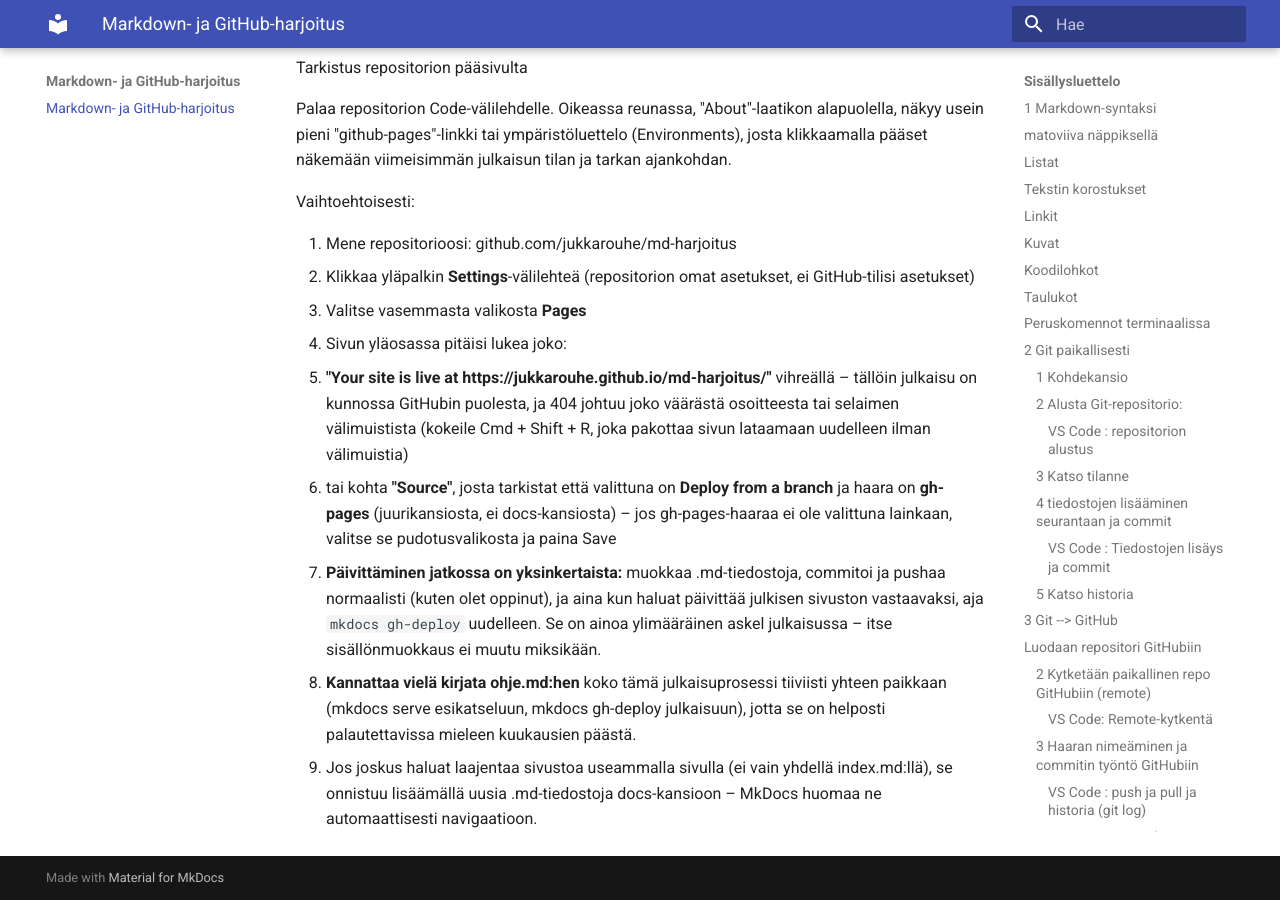
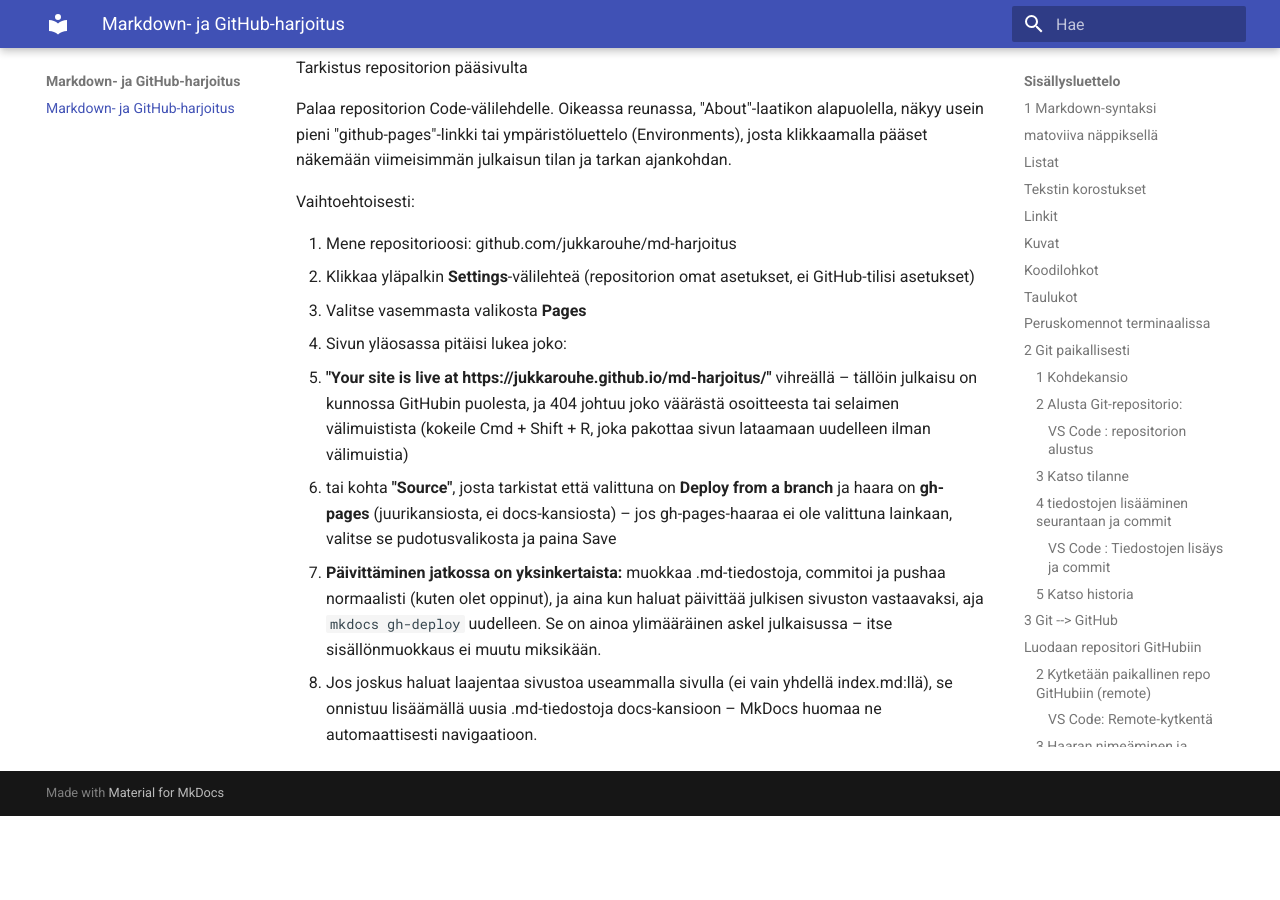
Before and after one commit to jukkarouhe/md-harjoitus, an MkDocs documentation site: the page built from docs/index.md, in a window 1280 px wide and 900 px high, scrolled down 18908 px. Built offline with MkDocs 1.6.1 and Material for MkDocs 9.7.7, drawn with Linux system fonts in a browser that asks for light colours; after the commit the page ends 19724 px from its top, so only the background shows below that.

Commit message:
stilisointi

```diff
--- a/docs/index.md
+++ b/docs/index.md
@@ -613,5 +613,4 @@
 
 
 - **Päivittäminen jatkossa on yksinkertaista:** muokkaa .md-tiedostoja, commitoi ja pushaa normaalisti (kuten olet oppinut), ja aina kun haluat päivittää julkisen sivuston vastaavaksi, aja `mkdocs gh-deploy` uudelleen. Se on ainoa ylimääräinen askel julkaisussa – itse sisällönmuokkaus ei muutu miksikään.
-- **Kannattaa vielä kirjata ohje.md:hen** koko tämä julkaisuprosessi tiiviisti yhteen paikkaan (mkdocs serve esikatseluun, mkdocs gh-deploy julkaisuun), jotta se on helposti palautettavissa mieleen kuukausien päästä.
 - Jos joskus haluat laajentaa sivustoa useammalla sivulla (ei vain yhdellä index.md:llä), se onnistuu lisäämällä uusia .md-tiedostoja docs-kansioon – MkDocs huomaa ne automaattisesti navigaatioon.
```
